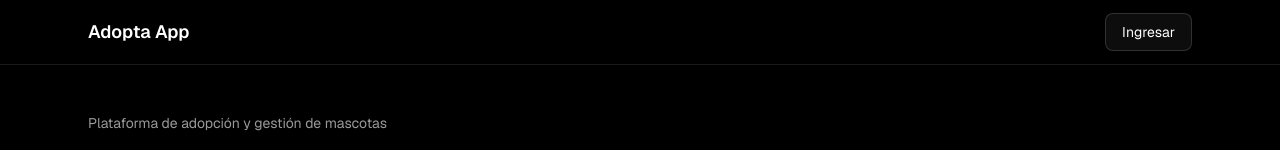
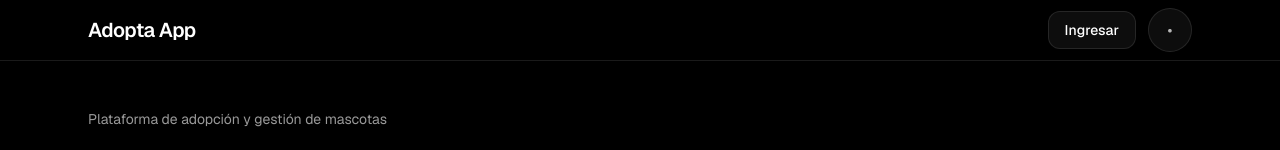
Before and after one commit to SantiagoPlus/adoptar_app, a Next.js app: page / in a window 1280 px wide. Shown: the top 150 px of the page. Built offline with nearby package versions, Linux system fonts and the light colour scheme; no server answers; the database is empty.

Commit message:
Update navbar.tsx

```diff
--- a/components/home/navbar.tsx
+++ b/components/home/navbar.tsx
@@ -1,37 +1,68 @@
 import Link from "next/link";
 import { createClient } from "@/lib/supabase/server";
-import { LogoutButton } from "@/components/logout-button";
+import UserMenu from "@/components/app/user-menu";
 
 export async function HomeNavbar() {
   const supabase = await createClient();
-  const { data } = await supabase.auth.getClaims();
+  const {
+    data: { user },
+  } = await supabase.auth.getUser();
 
-  const user = data?.claims;
+  let usuario:
+    | {
+        nombre?: string | null;
+        apellido?: string | null;
+        email?: string | null;
+        foto_perfil?: string | null;
+      }
+    | null = null;
+
+  if (user) {
+    const { data } = await supabase
+      .from("usuarios")
+      .select("nombre, apellido, email, foto_perfil")
+      .eq("auth_user_id", user.id)
+      .maybeSingle();
+
+    usuario = data ?? {
+      nombre: user.user_metadata?.nombre ?? null,
+      apellido: user.user_metadata?.apellido ?? null,
+      email: user.email ?? null,
+      foto_perfil: null,
+    };
+  }
 
   return (
-    <nav className="border-b border-white/10">
-      <div className="max-w-6xl mx-auto px-6 h-16 flex items-center justify-between">
-        <Link href="/" className="text-lg font-semibold">
+    <nav className="border-b border-white/10 bg-black/80 backdrop-blur">
+      <div className="mx-auto flex h-[60px] max-w-6xl items-center justify-between px-6">
+        <Link href="/" className="text-xl font-semibold tracking-tight text-white">
           Adopta App
         </Link>
 
         {user ? (
-          <div className="flex items-center gap-3 text-sm">
-            <Link
-              href="/perfil"
-              className="px-4 py-2 rounded-lg border border-white/15 bg-white/5 hover:bg-white/10 transition"
-            >
-              Mi cuenta
-            </Link>
-            <LogoutButton />
+          <div className="flex items-center gap-3">
+            <UserMenu
+              nombre={usuario?.nombre ?? null}
+              apellido={usuario?.apellido ?? null}
+              email={usuario?.email ?? user.email ?? null}
+              fotoPerfil={usuario?.foto_perfil ?? null}
+            />
           </div>
         ) : (
-          <div className="flex items-center gap-3 text-sm">
+          <div className="flex items-center gap-3">
             <Link
               href="/auth/login"
-              className="px-4 py-2 rounded-lg border border-white/15 bg-white/5 hover:bg-white/10 transition"
+              className="rounded-xl border border-white/10 bg-white/5 px-4 py-2 text-sm font-medium text-white transition hover:bg-white/10"
             >
               Ingresar
+            </Link>
+
+            <Link
+              href="/auth/login"
+              aria-label="Ingresar o crear cuenta"
+              className="flex h-11 w-11 items-center justify-center rounded-full border border-white/10 bg-white/5 text-white/70 transition hover:bg-white/10 hover:text-white"
+            >
+              <span className="text-sm font-semibold">•</span>
             </Link>
           </div>
         )}
```
